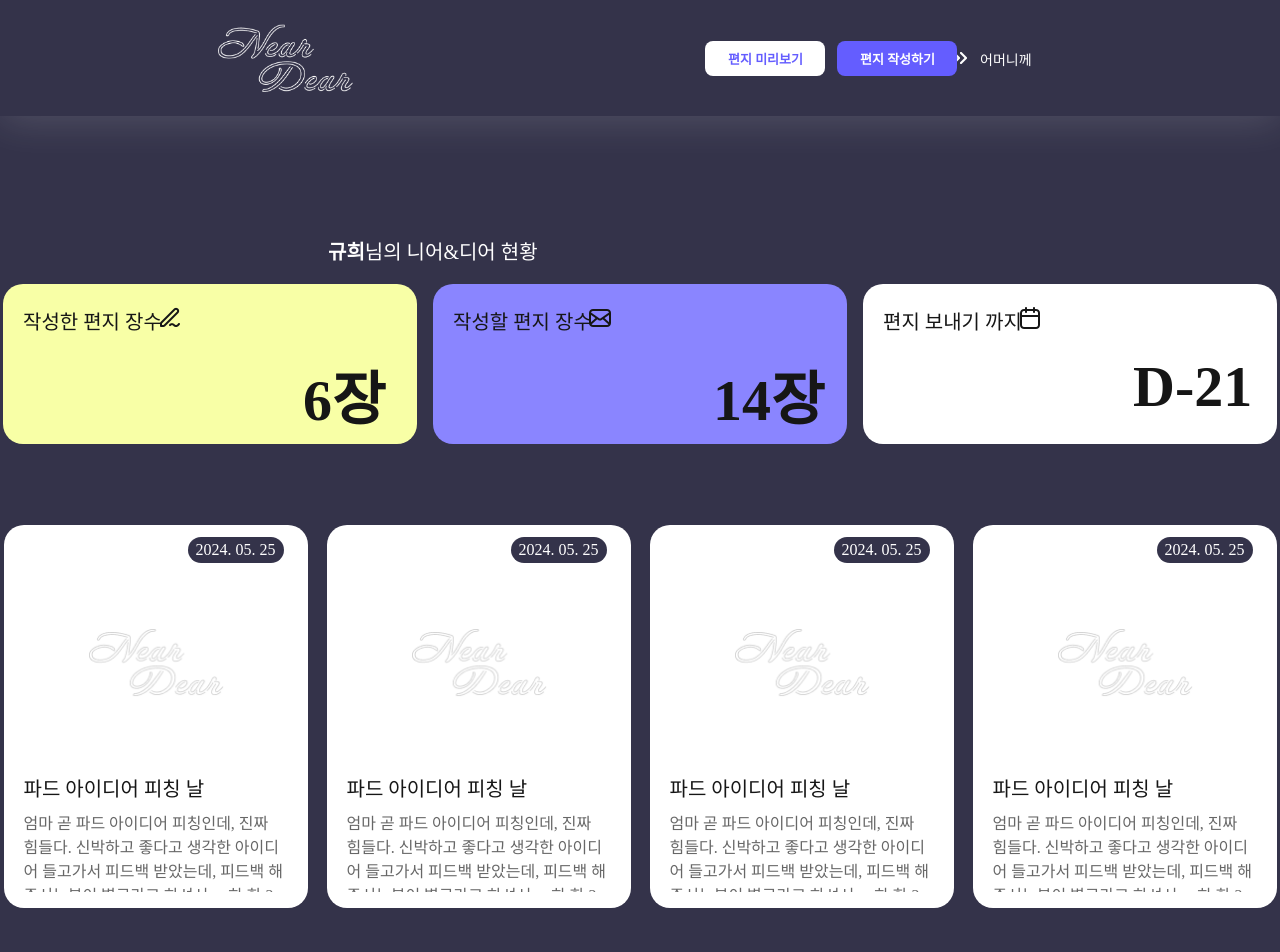
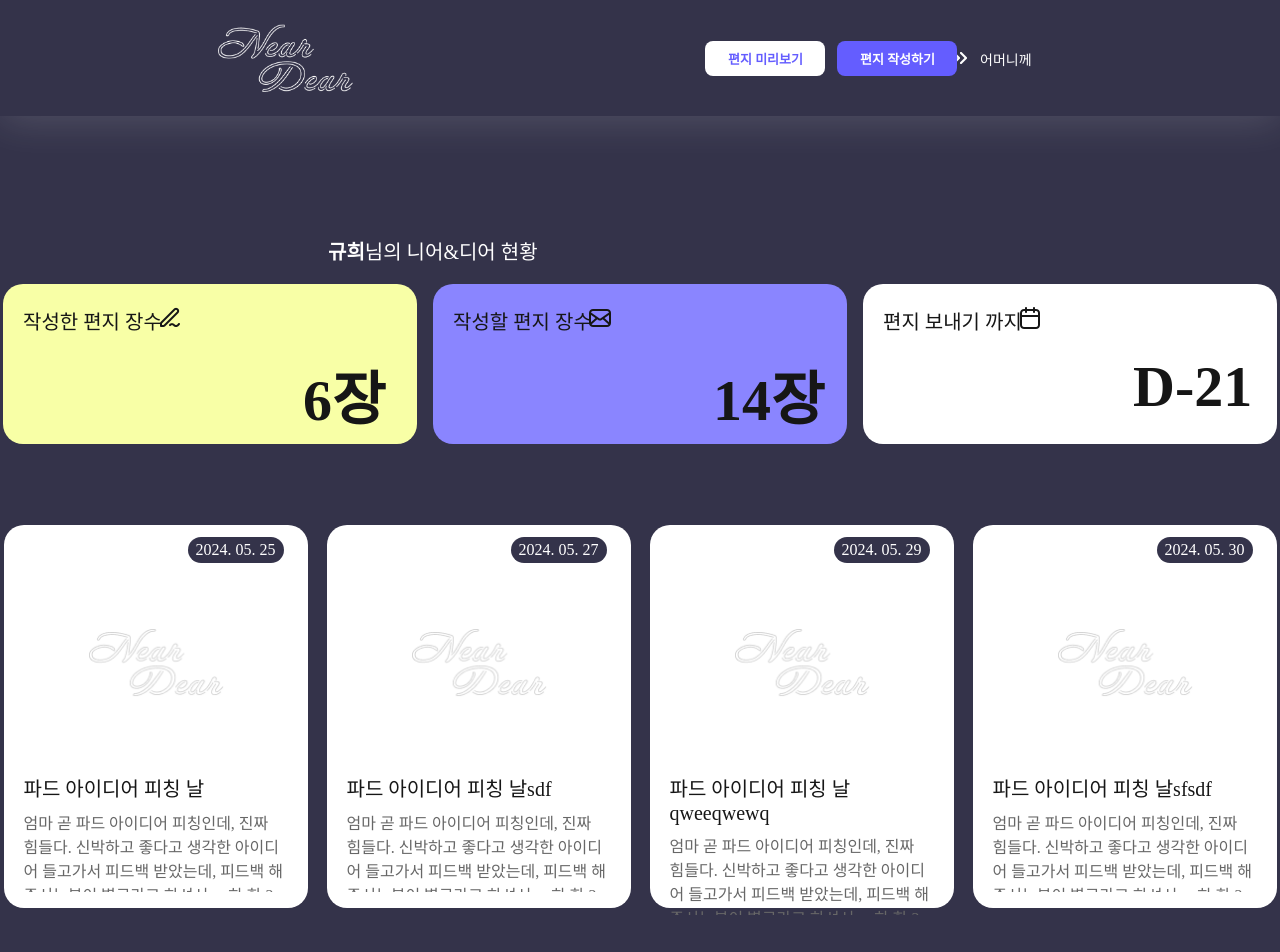
Before and after one commit to 3rd-PARD-WEB-PART/Pyo, a React (Create React App) app in the folder PYO-project/: page / in a window 1280 px wide. Shown: the top 952 px of the page. Built offline with nearby package versions, Linux system fonts and the light colour scheme.

Commit message:
add map at HomePage

```diff
--- a/PYO-project/src/Components/Home_Components/RecentCard.js
+++ b/PYO-project/src/Components/Home_Components/RecentCard.js
@@ -1,58 +1,63 @@
 import React from "react";
 import styled from "styled-components";
-import Recentimg from "../../img/Recentimg.png"
+import Recentimg from "../../img/Recentimg.png";
 
-function RecentCard (){
-
-  const data = {
+function RecentCard() {
+  const data = [
+    {
       date: "2024. 05. 25",
       title: "파드 아이디어 피칭 날",
-    contents: "엄마 곧 파드 아이디어 피칭인데, 진짜 힘들다. 신박하고 좋다고 생각한 아이디어 들고가서 피드백 받았는데, 피드백 해주시는분이 별로라고 하셔서… 하 한 2주동안 하루종일 생각해서 기획한 아이디어인데.. 이럴때 엄마면 어떻게 했을까? 우리집 가훈이 ‘노력하면 다 된다’ 잖아, 근데 노력으로 안되는것도 있는거 같다는걸 요즘 느껴."
+      contents:
+        "엄마 곧 파드 아이디어 피칭인데, 진짜 힘들다. 신박하고 좋다고 생각한 아이디어 들고가서 피드백 받았는데, 피드백 해주시는분이 별로라고 하셔서… 하 한 2주동안 하루종일 생각해서 기획한 아이디어인데.. 이럴때 엄마면 어떻게 했을까? 우리집 가훈이 ‘노력하면 다 된다’ 잖아, 근데 노력으로 안되는것도 있는거 같다는걸 요즘 느껴.sfsdf"
+    },
+    {
+      date: "2024. 05. 27",
+      title: "파드 아이디어 피칭 날sdf",
+      contents:
+        "엄마 곧 파드 아이디어 피칭인데, 진짜 힘들다. 신박하고 좋다고 생각한 아이디어 들고가서 피드백 받았는데, 피드백 해주시는분이 별로라고 하셔서… 하 한 2주동안 하루종일 생각해서 기획한 아이디어인데.. 이럴때 엄마면 어떻게 했을까? 우리집 가훈이 ‘노력하면 다 된다’ 잖아, 근데 노력으로 안되는것도 있는거 같다는걸 요즘 느껴."
+    },
+    {
+      date: "2024. 05. 29",
+      title: "파드 아이디어 피칭 날qweeqwewq",
+      contents:
+        "엄마 곧 파드 아이디어 피칭인데, 진짜 힘들다. 신박하고 좋다고 생각한 아이디어 들고가서 피드백 받았는데, 피드백 해주시는분이 별로라고 하셔서… 하 한 2주동안 하루종일 생각해서 기획한 아이디어인데.. 이럴때 엄마면 어떻게 했을까? 우리집 가훈이 ‘노력하면 다 된다’ 잖아, 근데 노력으로 안되는것도 있는거 같다는걸 요즘 느껴.efwefwefw"
+    },
+    {
+      date: "2024. 05. 30",
+      title: "파드 아이디어 피칭 날sfsdf",
+      contents:
+        "엄마 곧 파드 아이디어 피칭인데, 진짜 힘들다. 신박하고 좋다고 생각한 아이디어 들고가서 피드백 받았는데, 피드백 해주시는분이 별로라고 하셔서… 하 한 2주동안 하루종일 생각해서 기획한 아이디어인데.. 이럴때 엄마면 어떻게 했을까? 우리집 가훈이 ‘노력하면 다 된다’ 잖아, 근데 노력으로 안되는것도 있는거 같다는걸 요즘 느껴.wegregreger"
     }
+  ];
 
   const textCut = (str) => {
     return str.length > 90 ? str.slice(0, 90) + '...' : str;
   };
 
-  return(
+  return (
     <Div>
-      <CardDiv>
-        <DateDiv>{data.date}</DateDiv>
-        <Img src={Recentimg} alt="로고 이미지"></Img>
-        <Title>{data.title}</Title>
-        <Contents>{textCut(data.contents)}</Contents>
+      {data.map((item, index) => (
+        <CardDiv key={index}>
+          <DateDiv>{item.date}</DateDiv>
+          <Img src={Recentimg} alt="로고 이미지" />
+          <Title>{item.title}</Title>
+          <Contents>{textCut(item.contents)}</Contents>
         </CardDiv>
-      <CardDiv>
-        <DateDiv>{data.date}</DateDiv>
-        <Img src={Recentimg} alt="로고 이미지"></Img>
-        <Title>{data.title}</Title>
-        <Contents>{textCut(data.contents)}</Contents>
-      </CardDiv>
-      <CardDiv>
-        <DateDiv>{data.date}</DateDiv>
-        <Img src={Recentimg} alt="로고 이미지"></Img>
-        <Title>{data.title}</Title>
-        <Contents>{textCut(data.contents)}</Contents>
-      </CardDiv>
-      <CardDiv>
-        <DateDiv>{data.date}</DateDiv>
-        <Img src={Recentimg} alt="로고 이미지"></Img>
-        <Title>{data.title}</Title>
-        <Contents>{textCut(data.contents)}</Contents>
-      </CardDiv>
+      ))}
     </Div>
   );
 }
 
 export default RecentCard;
 
-const Div =styled.div`
+const Div = styled.div`
   display: flex;
   justify-content: center;
   align-items: center;
   gap: 19px;
 `;
-const CardDiv =styled.div`
+
+const CardDiv = styled.div`
   width: 304px;
   height: 383px;
   flex-shrink: 0;
@@ -62,7 +67,7 @@ const CardDiv =styled.div`
   top: 120px;
 `;
 
-const DateDiv =styled.div`
+const DateDiv = styled.div`
   display: inline-flex;
   padding: 4px 8px;
   justify-content: center;
@@ -82,7 +87,7 @@ const DateDiv =styled.div`
   margin-left: 184px;
 `;
 
-const Img =styled.img`
+const Img = styled.img`
   width: 135.149px;
   height: 68.021px;
   flex-shrink: 0;
@@ -91,7 +96,7 @@ margin-left: 83px;
   margin-left: 85.85px;
 `;
 
-const Title =styled.div`
+const Title = styled.div`
   color: var(--black, #161616);
   font-family: Pretendard;
   font-size: 20px;
@@ -101,10 +106,9 @@ const Title =styled.div`
   width: 262px;
   margin-left: 20px;
   margin-top: 72px;
-
 `;
 
-const Contents =styled.div`
+const Contents = styled.div`
   overflow: hidden;
   color: var(--gray1, #676767);
   text-overflow: ellipsis;
@@ -120,5 +124,4 @@ const Contents =styled.div`
   white-space: normal;
   margin-left: 20px;
   margin-top: 8px;
-
 `;
```
Lines whose indentation alone changed are shown as unchanged.
